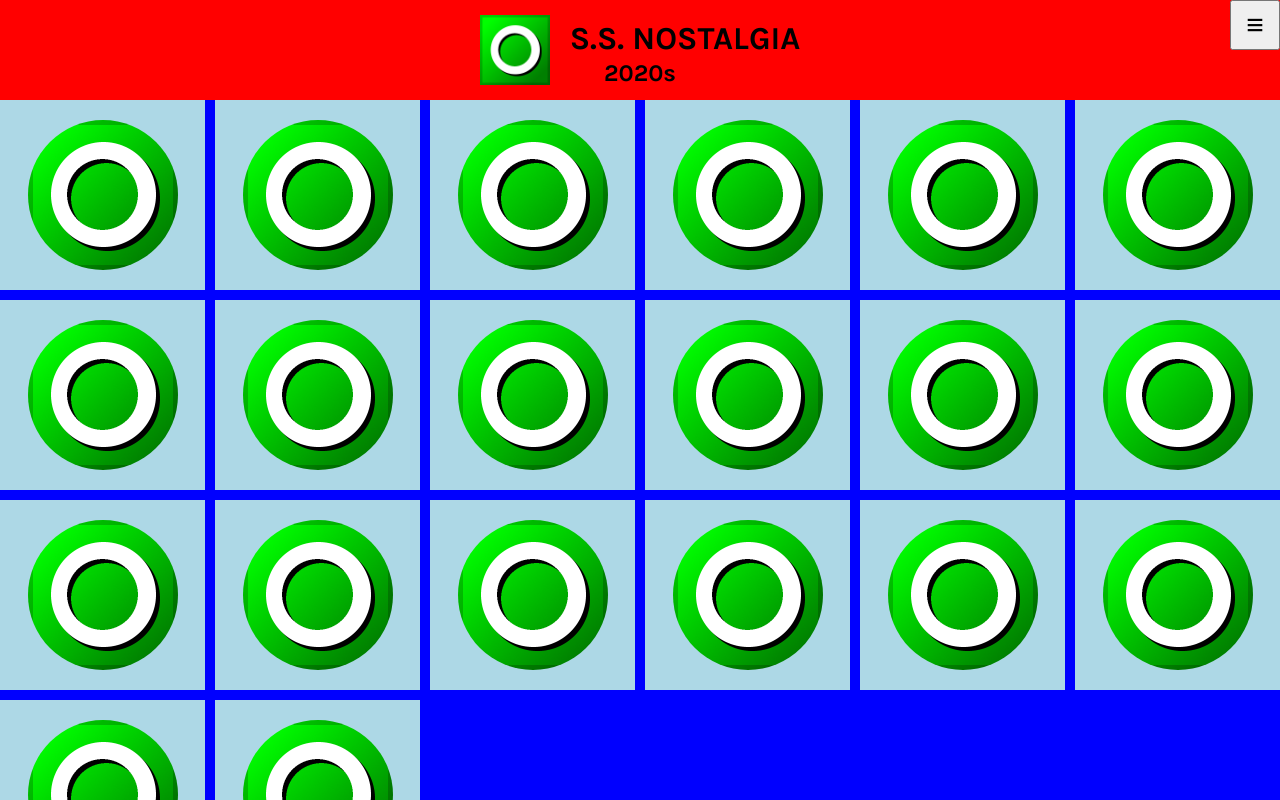
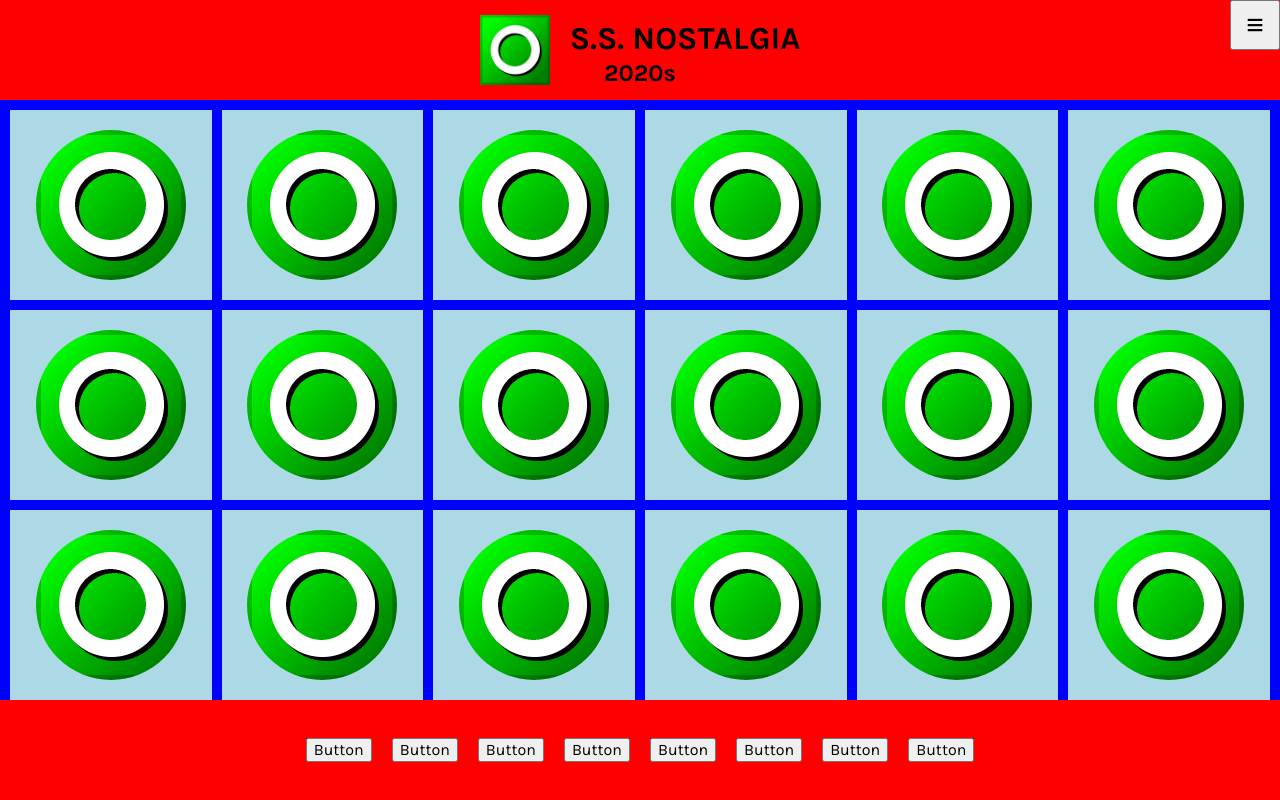
Before and after one commit to nsmckay/NostalgiaSite, a React (Vite) app: page / in a window 1280 px wide. Shown: the top 800 px of the page. Built offline with nearby package versions, Linux system fonts and the light colour scheme.

Commit message:
nav bars fixed to top and bottom while scrolling, and added padding to main grid

```diff
--- a/App.jsx
+++ b/App.jsx
@@ -6,7 +6,7 @@ import Footer from "./Footer"
 
 export default function App() {
     return(
-        <div>
+        <div id="app-div">
             <Header />
             <MainGrid />
             <Footer />
--- a/style.css
+++ b/style.css
@@ -9,6 +9,9 @@ body {
 }
 
 header {
+    position: -webkit-sticky;
+    position: sticky;
+    top: 0px;
     display: flex;
     flex-direction: column;
     align-items: center;
@@ -55,6 +58,9 @@ h1 {
 }
 
 footer {
+    position: -webkit-sticky;
+    position: sticky;
+    bottom: 0px;
     display: flex;
     flex-direction: column;
     align-items: center;
@@ -73,6 +79,7 @@ footer button {
     gap: 10px;
     grid-auto-rows: minmax(100px, auto);
     background-color: blue;
+    padding: 10px;
 }
 
 .ran-item {
```
